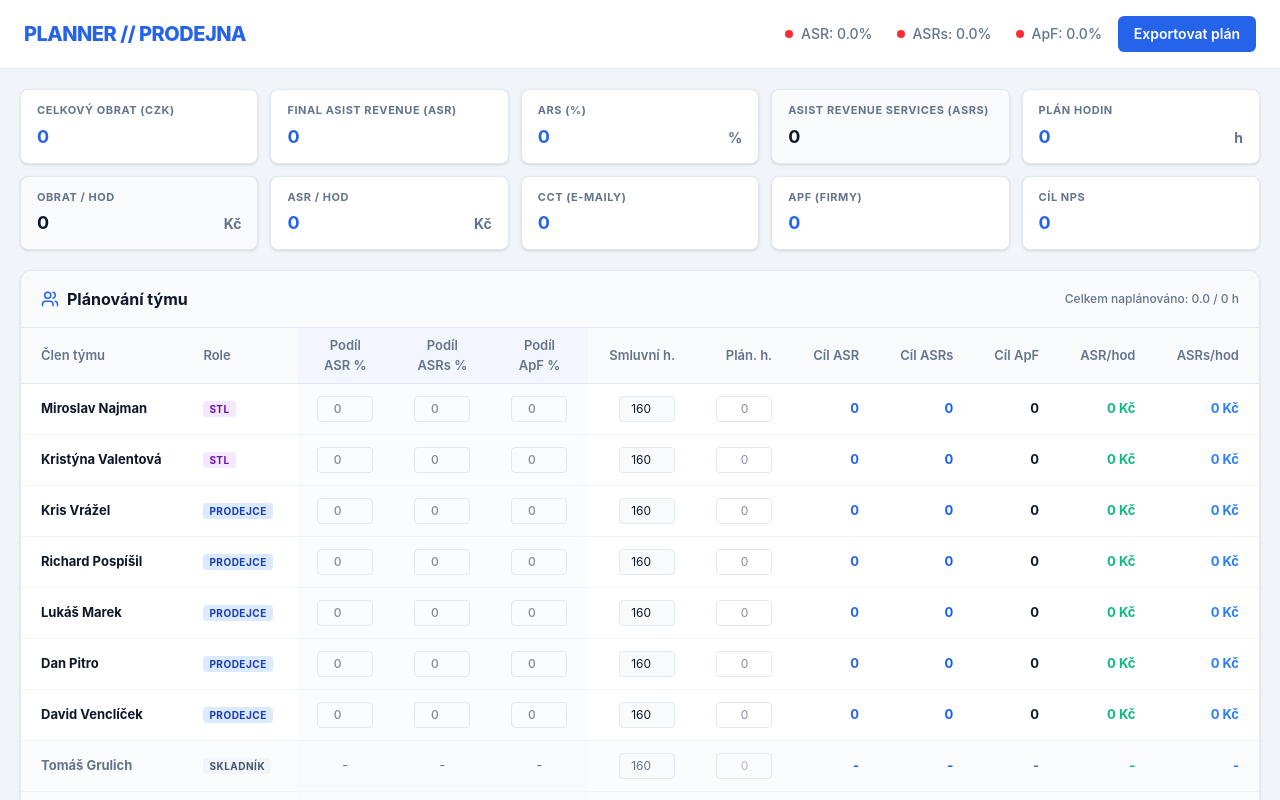
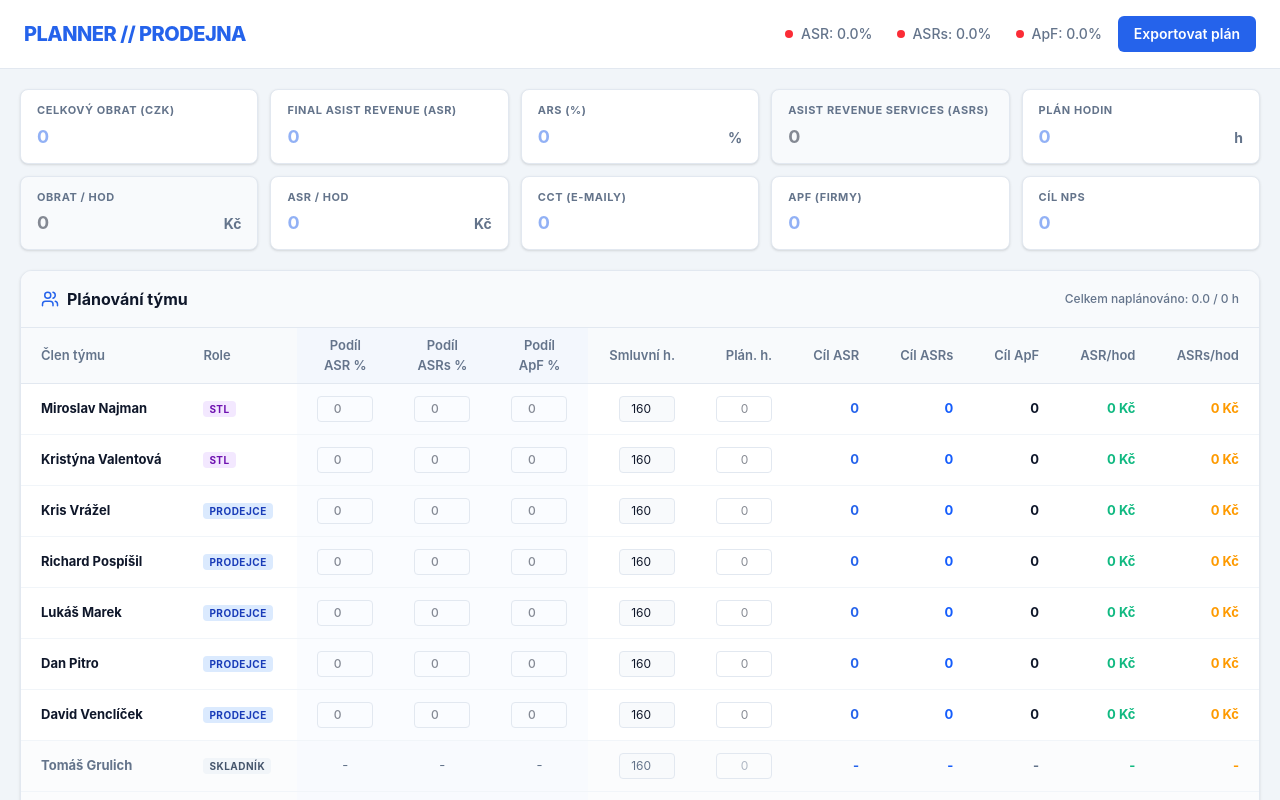
Before and after one commit to miroslavmiminajman-ui/Planovac-pobocky, a React (Vite) app: page / in a window 1280 px wide. Shown: the top 800 px of the page. Built offline with nearby package versions, Linux system fonts and the light colour scheme.

Commit message:
Add files via upload

```diff
--- a/src/App.tsx
+++ b/src/App.tsx
@@ -295,6 +295,7 @@ export default function App() {
             value={targets.asr_hod}
             onChange={(v) => handleTargetChange('asr_hod', v)}
             suffix="Kč"
+            round
           />
           <MetricInput
             label="CCT (E-maily)"
@@ -340,7 +341,7 @@ export default function App() {
                   <th className="px-5 py-3 font-semibold text-text-muted text-right text-blue-600 font-bold">Cíl ASRs</th>
                   <th className="px-5 py-3 font-semibold text-text-muted text-right font-bold">Cíl ApF</th>
                   <th className="px-5 py-3 font-semibold text-text-muted text-right text-success font-bold">ASR/hod</th>
-                  <th className="px-5 py-3 font-semibold text-text-muted text-right text-blue-500 font-bold">ASRs/hod</th>
+                  <th className="px-5 py-3 font-semibold text-text-muted text-right text-amber-500 font-bold">ASRs/hod</th>
                 </tr>
               </thead>
               <tbody>
@@ -403,14 +404,14 @@ export default function App() {
                           type="number"
                           value={employeeStandardHours[emp.id] || ''}
                           onChange={(e) => handleStdHoursChange(emp.id, e.target.value)}
-                          placeholder="160"
+                          placeholder="0"
                           className="w-14 px-2 py-1 rounded border border-border text-right focus:ring-2 focus:ring-accent/20 outline-none text-xs bg-slate-50"
                         />
                       </td>
                       <td className="px-5 py-3 text-right">
                         <input
                           type="number"
-                          value={emp.planned_hours || ''}
+                          value={employeePlannedHours[emp.id] || ''}
                           onChange={(e) => handlePlannedHoursChange(emp.id, e.target.value)}
                           placeholder="0"
                           className="w-14 px-2 py-1 rounded border border-border text-right focus:ring-2 focus:ring-accent/20 outline-none text-xs"
@@ -428,7 +429,7 @@ export default function App() {
                       <td className="px-5 py-3 text-right font-bold text-success whitespace-nowrap">
                         {isTargeted ? `${Math.ceil(emp.asr_hod).toLocaleString('cs-CZ')} Kč` : '-'}
                       </td>
-                      <td className="px-5 py-3 text-right font-bold text-blue-500 whitespace-nowrap">
+                      <td className="px-5 py-3 text-right font-bold text-amber-500 whitespace-nowrap">
                         {isTargeted ? `${Math.ceil(emp.asrs_hod).toLocaleString('cs-CZ')} Kč` : '-'}
                       </td>
                     </tr>
@@ -450,7 +451,7 @@ export default function App() {
         </div>
         <div className="flex items-center gap-2">
           Skutečný ASR/hod: <strong className="text-success">
-            {(totalHours > 0 ? totalPlannedAsr / totalHours : 0).toLocaleString('cs-CZ', { maximumFractionDigits: 1 })} Kč
+            {(totalHours > 0 ? Math.round(totalPlannedAsr / totalHours) : 0).toLocaleString('cs-CZ')} Kč
           </strong>
         </div>
         <div className="flex items-center gap-2">
@@ -463,20 +464,27 @@ export default function App() {
   );
 }
 
-function MetricInput({ label, value, onChange, readOnly, suffix }: {
+function MetricInput({ label, value, onChange, readOnly, suffix, round }: {
   label: string,
   value: number,
   onChange?: (v: string) => void,
   readOnly?: boolean,
-  suffix?: string
+  suffix?: string,
+  round?: boolean
 }) {
+  const displayValue = value === 0 ? '' : (
+    (round || readOnly)
+      ? Math.round(value)
+      : (value % 1 === 0 ? value : value.toFixed(2))
+  );
+
   return (
     <div className={cn("p-3 px-4 rounded-lg border border-border shadow-sm", readOnly ? "bg-slate-50" : "bg-white")}>
       <span className="text-[11px] uppercase text-text-muted font-bold tracking-wider block mb-1">{label}</span>
       <div className="flex items-baseline gap-1">
         <input
           type="number"
-          value={value === 0 ? '0' : (readOnly ? Math.ceil(value) : (value % 1 === 0 ? value : value.toFixed(2)))}
+          value={displayValue}
           onChange={(e) => onChange?.(e.target.value)}
           placeholder="0"
           readOnly={readOnly}
@@ -495,9 +503,11 @@ function exportToExcel(data: EmployeeTarget[]) {
   const worksheet = XLSX.utils.json_to_sheet(data.map(emp => ({
     'Jméno': emp.name,
     'Pozice': emp.role,
-    'Podíl ASR %': emp.share_asr,
-    'Plán. Hodiny': emp.planned_hours,
-    'Smluvní Hodiny': emp.standard_hours,
+    'Podíl ASR %': emp.shares.asr,
+    'Podíl ASRs %': emp.shares.asr_s,
+    'Podíl ApF %': emp.shares.apf,
+    'Smluvní h.': emp.standard_hours,
+    'Plán h.': emp.planned_hours,
     'Cíl ASR': Math.ceil(emp.asr),
     'Cíl ASRs': Math.ceil(emp.asr_s),
     'Cíl ApF': Math.ceil(emp.apf),
--- a/src/types.ts
+++ b/src/types.ts
@@ -37,4 +37,5 @@ export interface EmployeeTarget extends Employee {
   apf: number;
   share_obrat: number;
   share_asr: number;
+  shares: EmployeeShares;
 }
```
